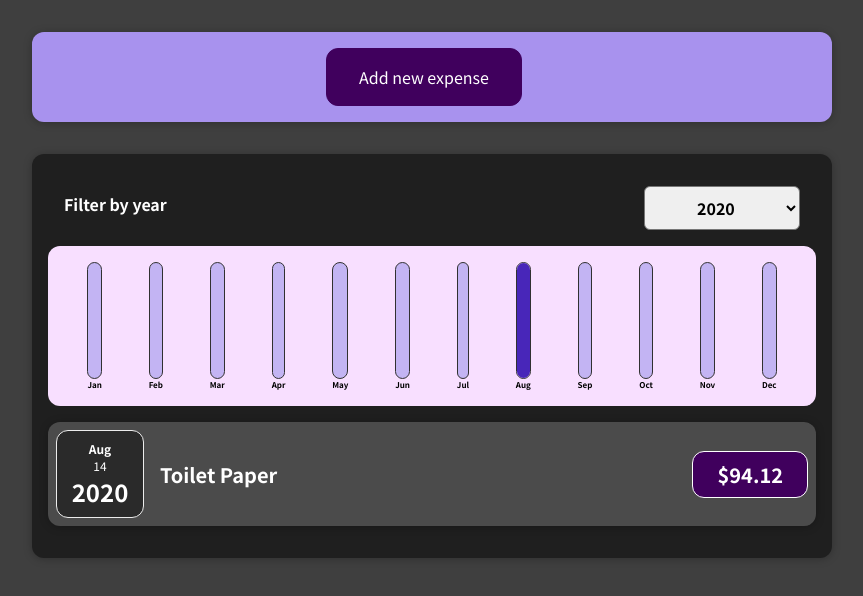
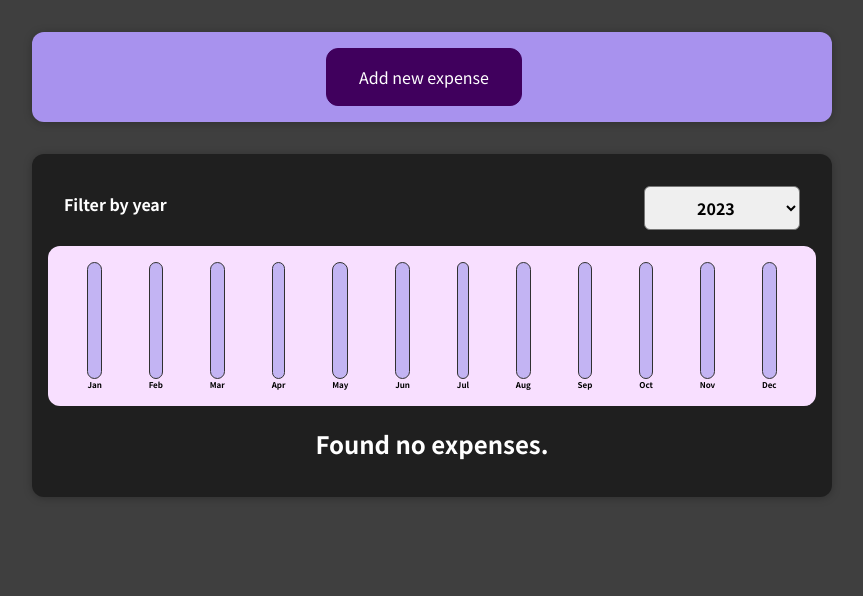
Before and after one commit to MoniaZakr/budget-app, a React (Create React App) app: page / in a window 1280 px wide. Shown: the top 596 px of the page, without its empty margins (208-1071 px from the left). Built offline with nearby package versions, Linux system fonts and the light colour scheme.

Commit message:
Date value changed.

```diff
--- a/src/App.js
+++ b/src/App.js
@@ -2,34 +2,34 @@ import React, {useState} from 'react';
 import Expenses from "./components/Expenses/Expenses";
 import NewExpense from "./components/NewExpense/NewExpense";
 
-const DUMMY_EXPENSES= [
-  {
-    id: 'e1',
-    title: 'Toilet Paper',
-    amount: 94.12,
-    date: new Date(2020, 7, 14),
-  },
-  {
-    id: 'e2',
-    title: 'New TV',
-    amount: 799.49,
-    date: new Date(2021, 2, 12) },
-  {
-    id: 'e3',
-    title: 'Car Insurance',
-    amount: 294.67,
-    date: new Date(2021, 2, 28),
-  },
-  {
-    id: 'e4',
-    title: 'New Desk (Wooden)',
-    amount: 450,
-    date: new Date(2021, 5, 12),
-  },
-];
+// const DUMMY_EXPENSES= [
+//   {
+//     id: 'e1',
+//     title: 'Toilet Paper',
+//     amount: 94.12,
+//     date: new Date(2020, 7, 14),
+//   },
+//   {
+//     id: 'e2',
+//     title: 'New TV',
+//     amount: 799.49,
+//     date: new Date(2021, 2, 12) },
+//   {
+//     id: 'e3',
+//     title: 'Car Insurance',
+//     amount: 294.67,
+//     date: new Date(2021, 2, 28),
+//   },
+//   {
+//     id: 'e4',
+//     title: 'New Desk (Wooden)',
+//     amount: 450,
+//     date: new Date(2021, 5, 12),
+//   },
+// ];
 
 function App() {
- const [expenses, setExpenses] = useState(DUMMY_EXPENSES)
+ const [expenses, setExpenses] = useState([])
 
   const addExpenseHandler = (expense) => {
     setExpenses((prevExpenses) => {
--- a/src/components/Expenses/Expenses.js
+++ b/src/components/Expenses/Expenses.js
@@ -7,7 +7,7 @@ import ExpensesChart from './ExpensesChart';
 import './Expenses.css';
 
 const Expenses = (props) => {
-  const [filteredYear, setFilteredYear] = useState('2020');
+  const [filteredYear, setFilteredYear] = useState('2023');
 
   const filterChangeHandler = (selectedYear) => {
     setFilteredYear(selectedYear);
--- a/src/components/Expenses/ExpensesFilter.js
+++ b/src/components/Expenses/ExpensesFilter.js
@@ -13,10 +13,10 @@ const ExpensesFilter = (props) => {
       <div className='expenses-filter__control'>
         <label>Filter by year</label>
         <select value={props.selected} onChange={dropdownChangeHandler}>
+          <option value='2023'>2023</option>
           <option value='2022'>2022</option>
           <option value='2021'>2021</option>
           <option value='2020'>2020</option>
-          <option value='2019'>2019</option>
         </select>
       </div>
     </div>
--- a/src/components/NewExpense/ExpenseForm.js
+++ b/src/components/NewExpense/ExpenseForm.js
@@ -43,7 +43,7 @@ function ExpenseForm(props) {
             </div>
             <div className="new-expense__control">
                 <label htmlFor="">Date</label>
-                <input type="date" value={enteredDate} onChange={dateChangeHandler} min="2019-01-01" max="2022-12-31" />
+                <input type="date" value={enteredDate} onChange={dateChangeHandler} min="2020-01-01" max="2023-12-31" />
             </div>
         </div>
         <div className="new-expense__actions">
```
